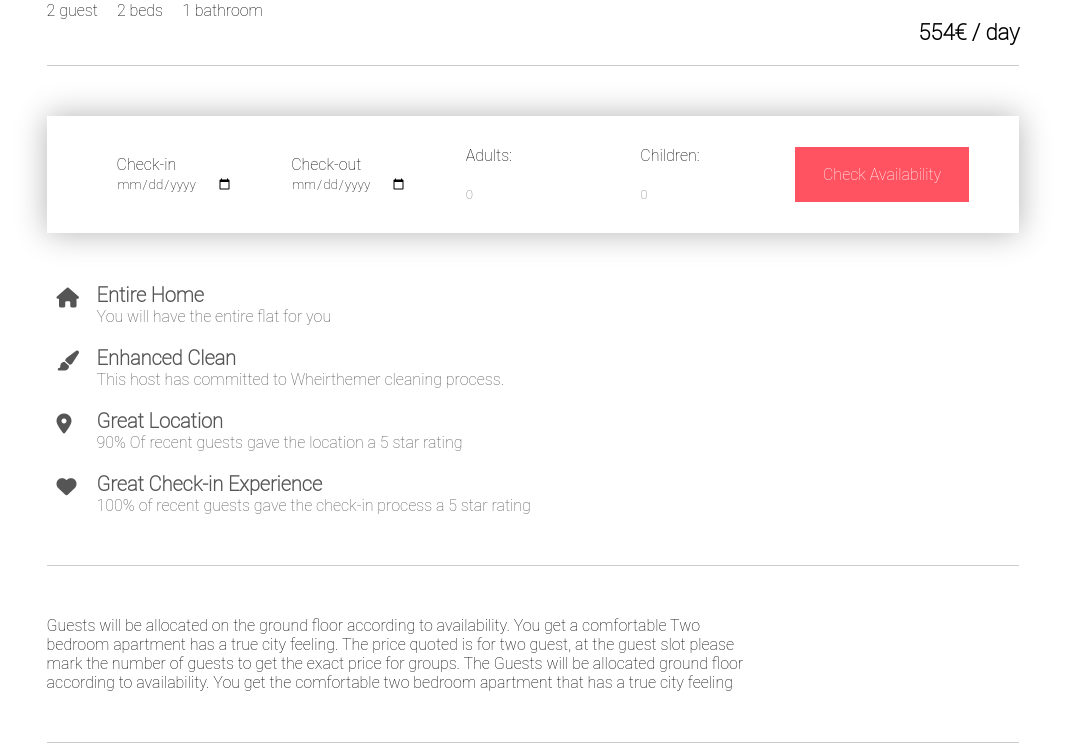
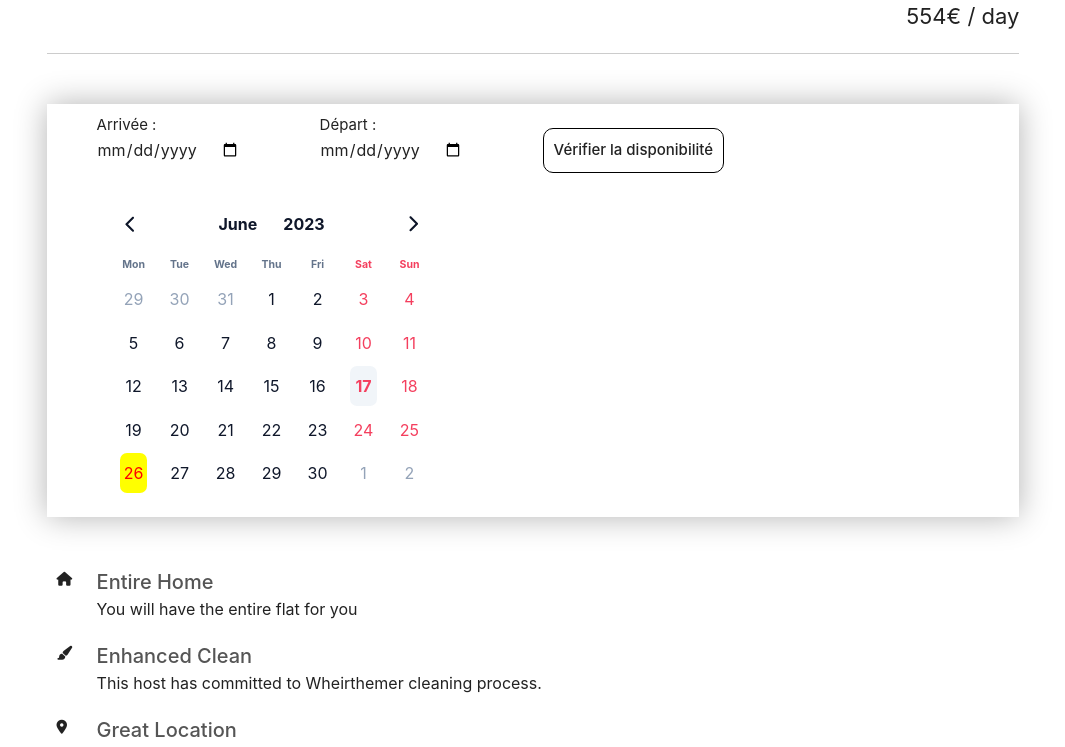
Before and after one commit to Emma-Coco/Projet-Final, a PHP site: template vue/description.php in a window 1280 px wide. Shown: the part 939-1686 px from the top of the page, without its empty margins (107-1172 px from the left). Run offline with PHP 8.4, Linux system fonts and the light colour scheme; the template is opened without the code that fills it, so the values that code supplies are empty; some libraries are stand-ins or nearby versions.

Commit message:
importantion du clandrier et création page réservation validée

```diff
--- a/controlleurs/booking_controlleur.php
+++ b/controlleurs/booking_controlleur.php
@@ -60,6 +60,7 @@ if (isset($_POST['confirm_booking'])) {
     $stmt->execute();
     $logement_id = $con->lastInsertId();
     //redirection vers page temporaire
+    header('location:/vue/Validation_reservation.php?startDate=' . urlencode($startDate) . '&endDate=' . urlencode($endDate));
 } elseif (isset($_POST['cancel_booking'])) {
     header('location:/vue/index.php');
 }
--- a/vue/appartement-style.css
+++ b/vue/appartement-style.css
@@ -247,23 +247,58 @@ nav.navbar-white .fa-bars{
     display: block;
 }
 .check-form div{
-    padding: 20px;
-    width: 20%;
+    /*padding: 20px;
+    width: 20%;*/
 }
+
+div .start-date{
+    margin-right:80px;
+    font-size: medium;
+}
+
+div .start-date label{
+    font-size: 15px;
+}
+
+div .end-date{
+    margin-right:80px;
+    font-size: medium;
+}
+
+div .end-date label{
+    font-size: 15px;
+}
+
+
+div .validation{
+    margin-right:80px;
+}
+
+.check-form input.validation {
+    font-size: 15px;
+    font-weight: 500;
+    padding: 10px;
+    border-radius: 10px;
+    border: 1px solid black;
+}
+
 .check-form input{
     background: transparent;
     border: 0;
     outline: none;
 }
 .check-form button{
-    background: #ff5361;
+    /*background: #ff5361;*/
     border: 0;
     outline: none;
     color: #fff;
-    padding: 18px;
-    width: 20%;
+    padding: 13px;
+    width: 10%;
     font-size: 16px;
 }
+
+
+
 .guest-field{
     flex: 1;
 }
--- a/vue/description.php
+++ b/vue/description.php
@@ -5,9 +5,28 @@
   <meta charset="UTF-8">
   <title>Description</title>
   <link rel="stylesheet" href="appartement-style.css">
+  <link rel="stylesheet" href="../css/styleapp.css">
+  <link rel="stylesheet" href="../css/vanilla-calendar/vanilla-calendar.min.css">
+  <link rel="stylesheet" href="../css/vanilla-calendar/themes/light.min.css">
   <script src="https://kit.fontawesome.com/c4254e24a8.js" crossorigin="anonymous"></script>
 </head>
 <body>
+
+<style type="text/css">
+        .NonReserve {
+          background-color:white !important;
+          color:blue !important;
+        }
+        .Reserve {
+          background-color:yellow !important;
+          color:red !important;
+        }
+        .Modified {
+          background-color:pink !important;
+          color:red !important;
+        }
+      </style>
+
 
 
 <nav id="navBar" class="navbar-white">
@@ -63,31 +82,28 @@
   </div>
   <hr class="line">
 
-  <form class="check-form">
 
-    <div>
-      <label>Check-in</label>
-      <input type="date" placeholder="Add date">
+    <form class="check-form" action="../controlleurs/booking_controlleur.php" method="POST">
+    <div class="error">
+        <?php
+        if(isset($reponseBooking)){
+            echo $reponseBooking;
+            }
+            ?>
     </div>
-
-
-    <div>
-      <label>Check-out</label>
-      <input type="date" placeholder="Add date">
-    </div>
-
-    <div>
-      <label>Adults:</label> <br>
-      <input type="number" min="0" max="5" placeholder="0">
-    </div>
-    <div>
-      <label>Children:</label> <br>
-      <input type="number" min="0" max="5" placeholder="0">
-    </div>
-
-    <button type="submit">Check Availability</button>
-
-  </form>
+      <div class="start-date">
+          <label for="start_date">Arrivée :</label>
+          <input type="date" id="start_date" name="start_date" required><br><br>
+      </div>
+      <div class="end-date">
+          <label for="end_date">Départ :</label>
+          <input type="date" id="end_date" name="end_date" required><br><br>
+      </div>
+      <!--Création du formulaire avec la date d'arrivée et de départ-->
+      <input class = "validation" type="submit" value="Vérifier la disponibilité">
+      <div id="calendar"></div>
+        <!--<button type="submit">Check Availability</button>-->
+    </form>
 
 
 
@@ -126,21 +142,6 @@
   <p>It's like a home away from home.</p>
   <hr class="line">
 
-  <div class="host">
-    <img src="/Appartements_Images/AdobeStock_40582551_Preview.jpeg">
-    <div>
-      <h2>Hosted by Claire</h2>
-      <p><span>
-           <i class="fas fa-star"></i>
-           <i class="fas fa-star"></i>
-           <i class="fas fa-star"></i>
-           <i class="fas fa-star"></i>
-           <i class="fas fa-star-half-alt"></i>
-        </span>&nbsp; &nbsp; 245 reviews &nbsp; &nbsp; Response rate 100% &nbsp; &nbsp; Response time: 60 min</p>
-    </div>
-  </div>
-  <a href="#" class="contact-host">Contact Host</a>
-</div>
 
 
 
@@ -161,7 +162,27 @@
 
 
 
+<script src="../css/vanilla-calendar/vanilla-calendar.min.js"></script>
 
+
+    <script>
+      document.addEventListener('DOMContentLoaded', () => {
+      const calendar = new VanillaCalendar('#calendar', {
+        // modification à la création
+        //1. Faire une méthode statique qui récupère toutes les dates réservées pour un logement
+        //Select strating date et ending date where id logement et where cancelled = 0... (select, fetch_all, fect_assoc)
+        popups: {
+          '2023-06-26': {modifier: 'Reserve'},
+          //ouvrir une balise php pour appeler la méthode statique de ma classe (avec les::)
+        }
+      });
+        calendar.init();
+
+      });
+
+      var elements = document.getElementsByClassName("vanilla-calendar-days vanilla-calendar-days_selecting");
+      console.log(elements);
+    </script>
 
 
 <script>
```
Also changed, not shown: vue/Validation_reservation.php (added).
